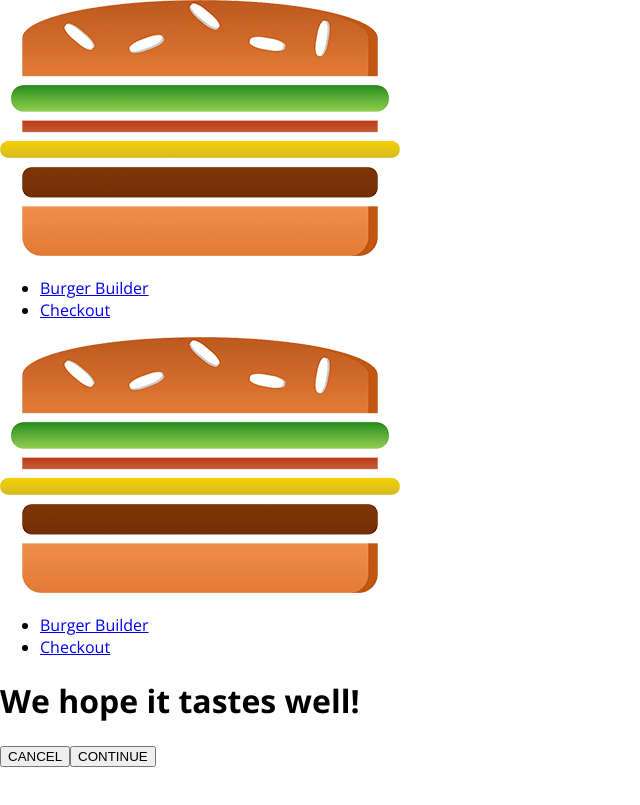
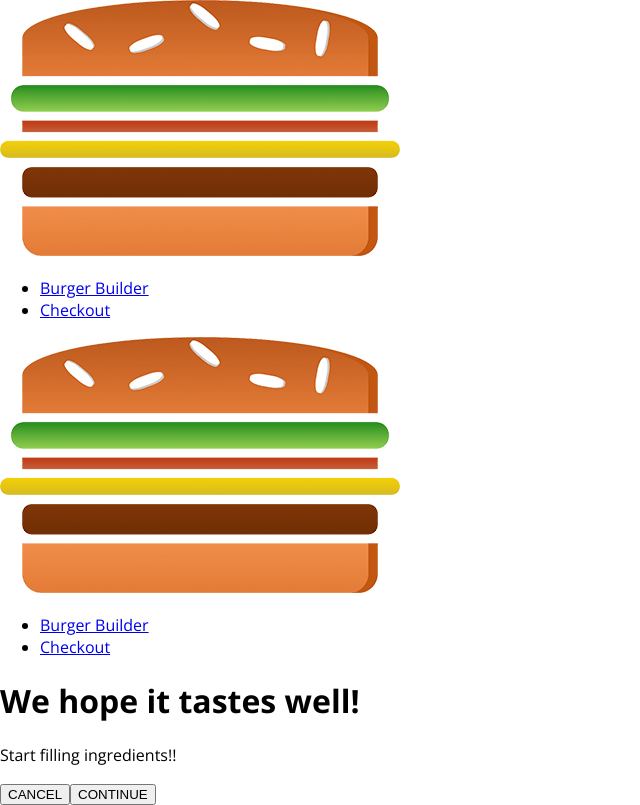
Before and after one commit to ajraj27/Burger-Builder, a React app: page /checkout in a window 1280 px wide. Shown: the whole page, without its empty margins (0-640 px from the left). Built offline with nearby package versions, Linux system fonts and the light colour scheme.

Commit message:
Passed ingredients to checkout

```diff
--- a/src/containers/BurgerBuilder/BurgerBuilder.js
+++ b/src/containers/BurgerBuilder/BurgerBuilder.js
@@ -112,7 +112,15 @@ class BurgerBuilder extends Component{
     // axios.post('/orders.json',order)
     // .then((res) => this.setState({loading:false,purchasing:false}))
     // .catch((err) => this.setState({loading:false,purchasing:false}));
-    this.props.history.push('/checkout');
+    const queryParams=[];
+    for(let i in this.state.ingredients){
+      queryParams.push(encodeURIComponent(i)+'='+encodeURIComponent(this.state.ingredients[i]));
+    }
+    const queryString=queryParams.join('&');
+    this.props.history.push({
+      pathname:'/checkout',
+      search:'?'+queryString
+    });
   }
 
 
--- a/src/containers/Checkout/Checkout.js
+++ b/src/containers/Checkout/Checkout.js
@@ -20,6 +20,17 @@ class Checkout extends Component{
         this.props.history.goBack();
     }
 
+    componentDidMount(){
+        const params= new URLSearchParams(this.props.location.search);
+        const ingredients={};
+        console.log(params.entries());
+        for(let param of params.entries()){
+            ingredients[param[0]]=+param[1];
+        }
+
+        this.setState({ingredients});
+    }
+
     render(){
         return(
             <div>
```
